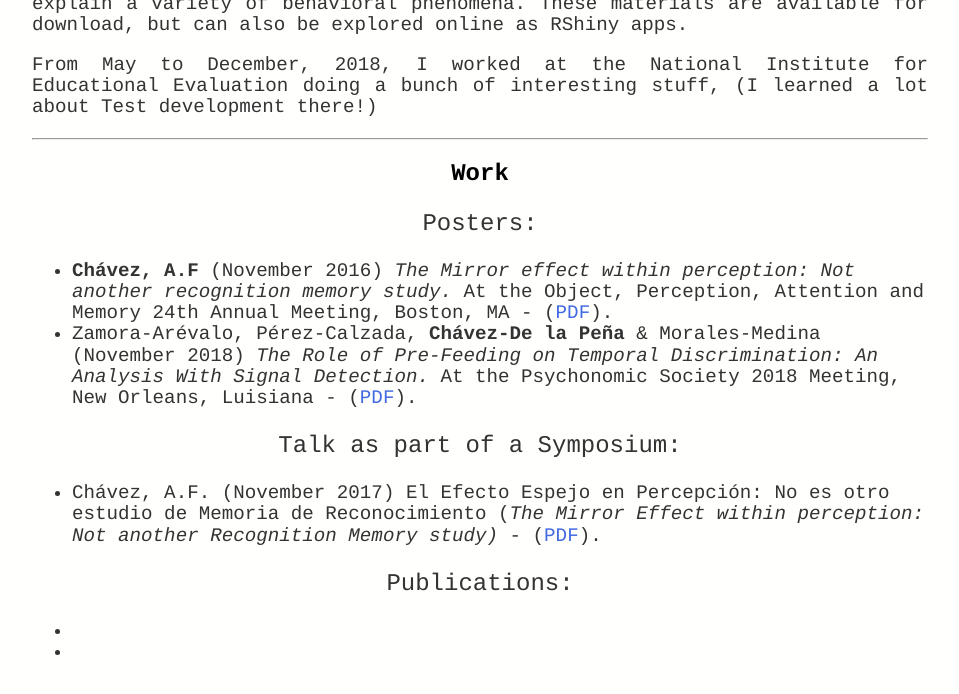
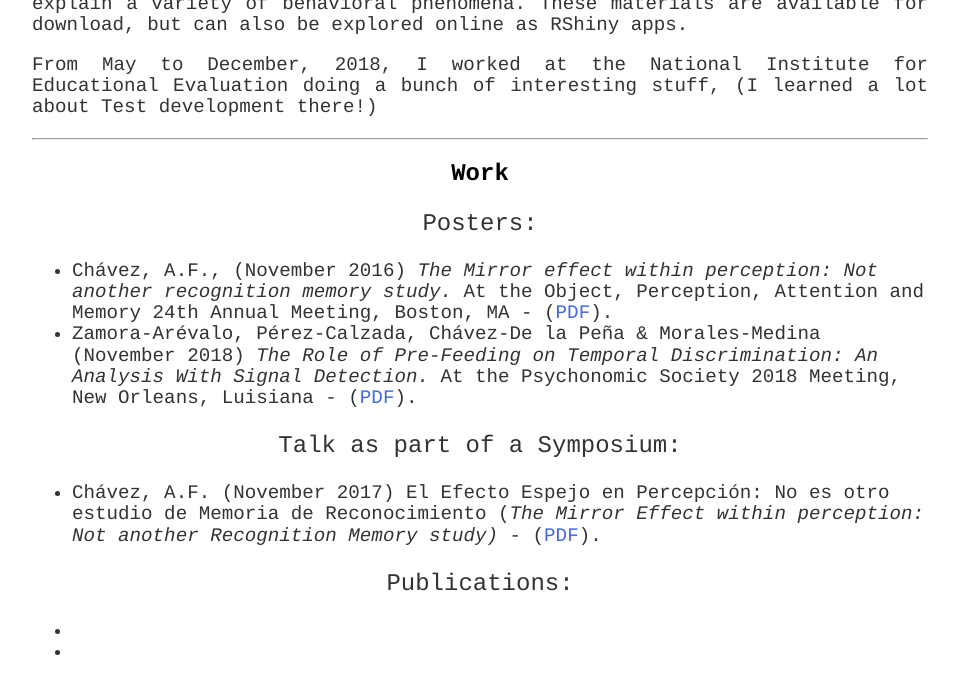
Before and after one commit to BouzasLab25/bouzaslab25.github.io, a Jekyll site: the page built from people/felisa.html, in a window 1280 px wide and 900 px high, scrolled down 1467 px. Shown: the top 694 px of the window, without its empty margins (160-1119 px from the left). Built offline with Jekyll 4.4.1, drawn with Linux system fonts in a browser that asks for light colours.

Commit message:
Update felisa.html

```diff
--- a/people/felisa.html
+++ b/people/felisa.html
@@ -43,8 +43,8 @@ title: Lab25 Felisa
 
 <p>Posters:</p>
 	<ul>
-	<li class='ho' > <b> Chávez, A.F </b> (November 2016) <i> The Mirror effect within perception: Not another recognition memory study.</i> At the Object, Perception, Attention and Memory 24th Annual Meeting, Boston, MA - (<a class='link' href="/documents/poster_felisa_2016.pdf" target="_blank">PDF</a>). </li>
-	<li class='ho' > Zamora-Arévalo, Pérez-Calzada, <b> Chávez-De la Peña </b> & Morales-Medina (November 2018) <i>The Role of Pre-Feeding on Temporal Discrimination: An Analysis With Signal Detection.</i> At the Psychonomic Society 2018 Meeting, New Orleans, Luisiana - (<a class='link' href="/presentations/PsychonomicsNov2018_Zam.pdf" target="_blank">PDF</a>). </li>
+	<li class='ho' > Chávez, A.F., (November 2016) <i> The Mirror effect within perception: Not another recognition memory study.</i> At the Object, Perception, Attention and Memory 24th Annual Meeting, Boston, MA - (<a class='link' href="/documents/poster_felisa_2016.pdf" target="_blank">PDF</a>). </li>
+	<li class='ho' > Zamora-Arévalo, Pérez-Calzada, Chávez-De la Peña & Morales-Medina (November 2018) <i>The Role of Pre-Feeding on Temporal Discrimination: An Analysis With Signal Detection.</i> At the Psychonomic Society 2018 Meeting, New Orleans, Luisiana - (<a class='link' href="/presentations/PsychonomicsNov2018_Zam.pdf" target="_blank">PDF</a>). </li>
 	</ul>
 <p>Talk as part of a Symposium:</p>
 	<ul>
```
